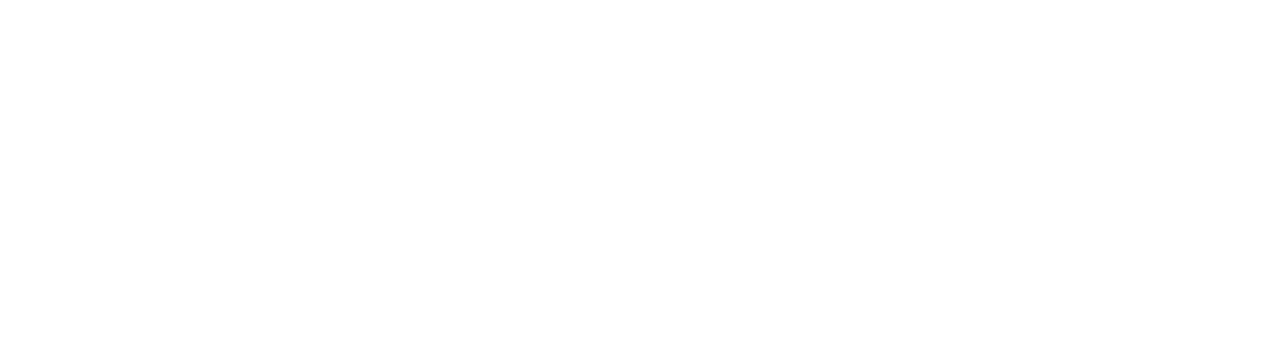
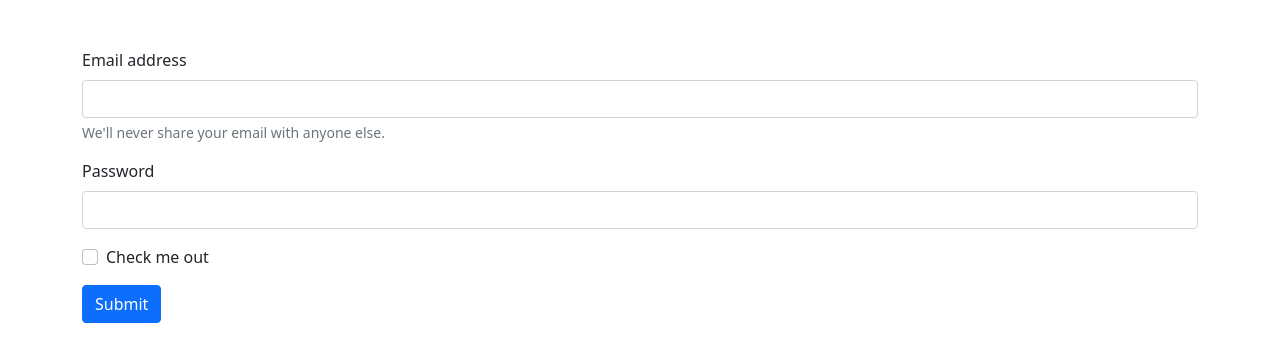
Before and after one commit to Talhaaly/Js-work, a plain HTML site: page index.html in a window 1280 px wide. Drawn offline with nearby package versions, Linux system fonts and the light colour scheme.

Commit message:
practice

```diff
--- a/index.html
+++ b/index.html
@@ -1,13 +1,55 @@
 <!DOCTYPE html>
 <html lang="en">
+
 <head>
     <meta charset="UTF-8">
     <meta name="viewport" content="width=device-width, initial-scale=1.0">
     <!-- css link  -->
     <link rel="stylesheet" href="style.css">
+    <link href="https://cdn.jsdelivr.net/npm/bootstrap@5.0.2/dist/css/bootstrap.min.css" rel="stylesheet"
+        integrity="sha384-EVSTQN3/azprG1Anm3QDgpJLIm9Nao0Yz1ztcQTwFspd3yD65VohhpuuCOmLASjC" crossorigin="anonymous">
     <title>Js-Work</title>
 </head>
+
 <body>
+
+<div class="container">
+    <div class="raw">
+        <div class="con-1 mt-5">
+            <form>
+                <div class="mb-3">
+                  <label for="exampleInputEmail1" class="form-label">Email address</label>
+                  <input type="email" class="form-control" id="exampleInputEmail1" aria-describedby="emailHelp">
+                  <div id="emailHelp" class="form-text">We'll never share your email with anyone else.</div>
+                </div>
+                <div class="mb-3">
+                  <label for="exampleInputPassword1" class="form-label">Password</label>
+                  <input type="password" class="form-control" id="exampleInputPassword1">
+                </div>
+                <div class="mb-3 form-check">
+                  <input type="checkbox" class="form-check-input" id="exampleCheck1">
+                  <label class="form-check-label" for="exampleCheck1">Check me out</label>
+                </div>
+                <button type="submit" class="btn btn-primary">Submit</button>
+              </form>
+        </div>
+    </div>
+</div>
+
+
+
+
+
+
+
+
+
+
+    <script src="https://cdn.jsdelivr.net/npm/bootstrap@5.0.2/dist/js/bootstrap.bundle.min.js"
+        integrity="sha384-MrcW6ZMFYlzcLA8Nl+NtUVF0sA7MsXsP1UyJoMp4YLEuNSfAP+JcXn/tWtIaxVXM"
+        crossorigin="anonymous"></script>
+
     <script src="app.js"></script>
 </body>
+
 </html>
```
